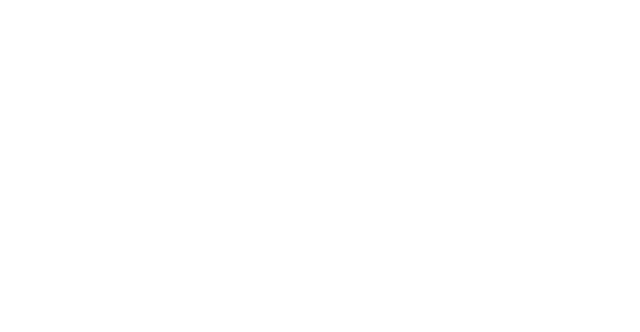
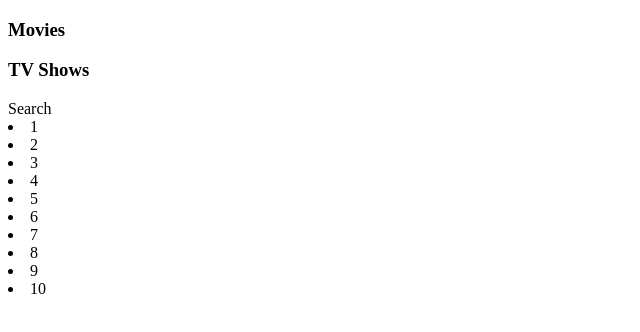
Before and after one commit to zzik/rubicon-tmdb, a React (Create React App) app: page / in a window 1280 px wide. Before the commit this address had no page. Shown: the top 332 px of the page, without its empty margins (0-640 px from the left). Built offline with nearby package versions, Linux system fonts and the light colour scheme.

Commit message:
route change

```diff
--- a/src/App.tsx
+++ b/src/App.tsx
@@ -5,7 +5,7 @@
   return (
     <Router>
       <Routes>
-        <Route path="/home" element={<Homepage />} />
+        <Route path="/" element={<Homepage />} />
       </Routes>
     </Router>
   )
```
